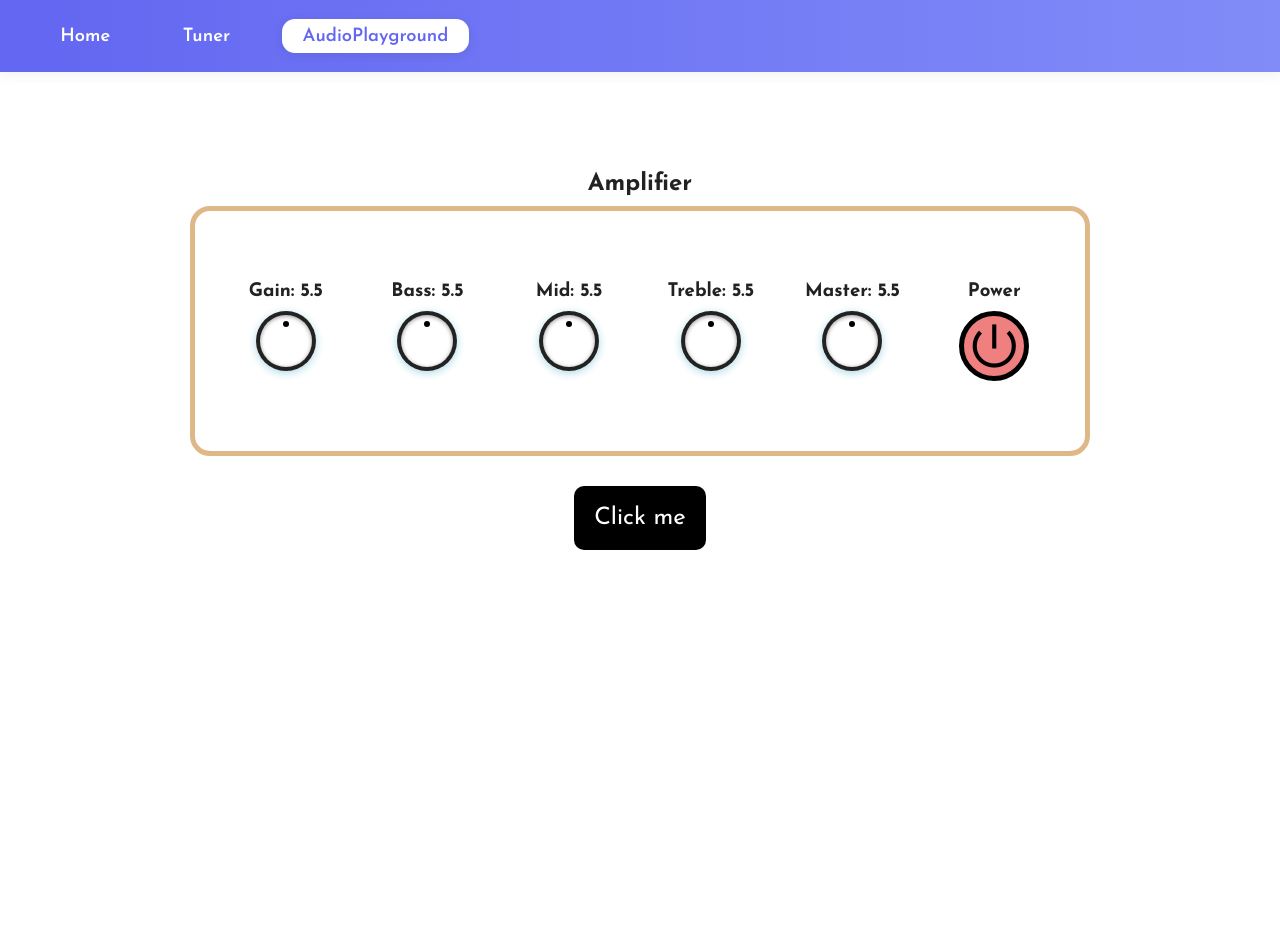
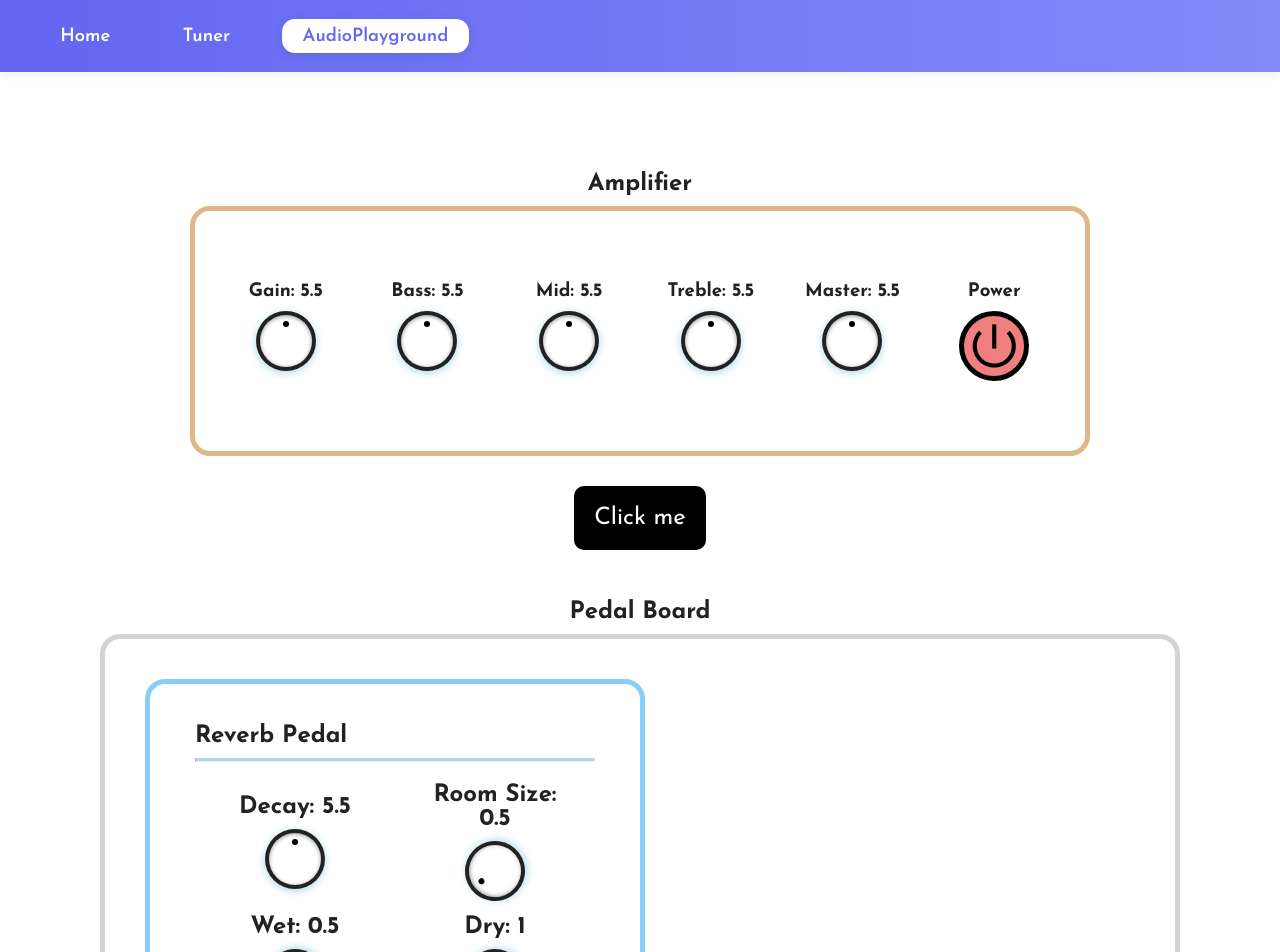
Before and after one commit to maksymilianPadalak/cloud, a Vue app: page /audio-playground in a window 1280 px wide. Shown: the top 952 px of the page. Before the commit the page ends 800 px from the top, so only its background shows below. Built offline with nearby package versions, Linux system fonts and the light colour scheme; no server answers.

Commit message:
Create reverb processor with it's logic

```diff
--- a/src/components/AudioPlayground/AudioPlayground.vue
+++ b/src/components/AudioPlayground/AudioPlayground.vue
@@ -7,12 +7,13 @@
         {{ loading ? 'Loading...' : 'Click me' }}
       </button>
     </div>
-    <!-- <PedalBoard /> -->
+    <PedalBoard />
   </div>
 </template>
 
 <script setup lang="ts">
 import Amplifier from '@/components/AmplifierUnit/AmplifierUnit.vue'
+import PedalBoard from '@/components/PedalBoard/PedalBoard.vue'
 import { useAmplifier } from '@/composables/useAmplifier'
 import { askGrok } from '@/utils/ai/askGrok/askGrok'
 import { ref } from 'vue'
@@ -57,7 +58,6 @@ const handleClick = async () => {
   border-radius: 10px;
   background-color: #000;
   font-size: 24px;
-  font-family: 'Josefin Sans', sans-serif;
   color: #fff;
   border: none;
   cursor: pointer;
--- a/src/components/Effects/ReverbPedal/ReverbPedal.vue
+++ b/src/components/Effects/ReverbPedal/ReverbPedal.vue
@@ -1,24 +1,28 @@
 <template>
-  <EffectPedal title="Reverb Pedal" :class="$style.pedal">
+  <EffectPedal
+    title="Reverb Pedal"
+    :class="$style.pedal"
+    v-model:is-power-on="reverbProcessor.params.on"
+  >
     <div :class="sharedStyles.pedalContent">
       <div :class="sharedStyles.knobContainer">
-        <h2>Decay: {{ decay }}</h2>
-        <Knob v-model:effect-parameter="decay" />
+        <h2>Decay: {{ reverbProcessor.params.decay }}</h2>
+        <Knob v-model:effect-parameter="reverbProcessor.params.decay" />
       </div>
 
       <div :class="sharedStyles.knobContainer">
-        <h2>Room Size: {{ roomSize }}</h2>
-        <Knob v-model:effect-parameter="roomSize" />
+        <h2>Room Size: {{ reverbProcessor.params.roomSize }}</h2>
+        <Knob v-model:effect-parameter="reverbProcessor.params.roomSize" />
       </div>
 
       <div :class="sharedStyles.knobContainer">
-        <h2>Wet: {{ wet }}</h2>
-        <Knob v-model:effect-parameter="wet" />
+        <h2>Wet: {{ reverbProcessor.params.wet }}</h2>
+        <Knob v-model:effect-parameter="reverbProcessor.params.wet" />
       </div>
 
       <div :class="sharedStyles.knobContainer">
-        <h2>Dry: {{ dry }}</h2>
-        <Knob v-model:effect-parameter="dry" />
+        <h2>Dry: {{ reverbProcessor.params.dry }}</h2>
+        <Knob v-model:effect-parameter="reverbProcessor.params.dry" />
       </div>
     </div>
   </EffectPedal>
@@ -27,13 +31,10 @@
 <script setup lang="ts">
 import EffectPedal from '@/components/EffectPedal/EffectPedal.vue'
 import Knob from '@/components/Knob/Knob.vue'
-import { ref } from 'vue'
+import { useAmplifier } from '@/composables/useAmplifier'
 import sharedStyles from '../shared.module.css'
 
-const roomSize = ref(5.5)
-const wet = ref(5.5)
-const dry = ref(5.5)
-const decay = ref(5.5)
+const { reverbProcessor } = useAmplifier()
 </script>
 
 <style module>
--- a/src/composables/useAmplifier/useAmplifier.ts
+++ b/src/composables/useAmplifier/useAmplifier.ts
@@ -1,9 +1,13 @@
 import { createAmplifier, type AmplifierProcessor } from '@/processors/amplifierProcessor'
+import { createReverb, type ReverbProcessor } from '@/processors/reverbProcessor'
 import { onMounted, onUnmounted } from 'vue'
+
+//TODO: rename it to useGuitarChain or anything like that
 
 // Singleton instance - shared across all components
 let sharedAudioContext: AudioContext | null = null
 let sharedAmplifierProcessor: AmplifierProcessor | null = null
+let sharedReverbProcessor: ReverbProcessor | null = null
 let isAudioInputSetup = false
 let componentCount = 0
 
@@ -12,10 +16,20 @@ export const useAmplifier = () => {
   if (!sharedAudioContext) {
     sharedAudioContext = new AudioContext()
     sharedAmplifierProcessor = createAmplifier(sharedAudioContext)
+    sharedReverbProcessor = createReverb(sharedAudioContext)
   }
 
   const getAudioInput = () => {
-    if (isAudioInputSetup || !sharedAudioContext || !sharedAmplifierProcessor) return
+    // Guard clause: Prevent duplicate audio setup and ensure required dependencies exist
+    // - isAudioInputSetup: prevents multiple microphone streams from being created
+    // - !sharedAudioContext || !sharedAmplifierProcessor: ensures shared resources are available
+    if (
+      isAudioInputSetup ||
+      !sharedAudioContext ||
+      !sharedAmplifierProcessor ||
+      !sharedReverbProcessor
+    )
+      return
 
     isAudioInputSetup = true
     navigator.mediaDevices
@@ -27,7 +41,7 @@ export const useAmplifier = () => {
         },
       })
       .then((stream) => {
-        if (!sharedAudioContext || !sharedAmplifierProcessor) return
+        if (!sharedAudioContext || !sharedAmplifierProcessor || !sharedReverbProcessor) return
 
         const source = sharedAudioContext.createMediaStreamSource(stream)
 
@@ -43,7 +57,8 @@ export const useAmplifier = () => {
         monoGain.connect(merger, 0, 1)
 
         // Connect audio chain: input -> amplifier -> output
-        merger.connect(sharedAmplifierProcessor.inputNode)
+        merger.connect(sharedReverbProcessor.inputNode)
+        sharedReverbProcessor.outputNode.connect(sharedAmplifierProcessor.inputNode)
         sharedAmplifierProcessor.outputNode.connect(sharedAudioContext.destination)
       })
       .catch((error) => {
@@ -76,5 +91,6 @@ export const useAmplifier = () => {
 
   return {
     amplifierProcessor: sharedAmplifierProcessor!,
+    reverbProcessor: sharedReverbProcessor!,
   }
 }
--- a/src/composables/useAmplifier/utils/createImpulseResponse/index.ts
+++ /dev/null
@@ -1 +0,0 @@
-export { createImpulseResponse } from './createImpulsReponse'
--- /dev/null
+++ b/src/processors/reverbProcessor/index.ts
@@ -0,0 +1,2 @@
+export { createReverb } from './reverbProcessor'
+export type { ReverbProcessor } from './types'
--- /dev/null
+++ b/src/processors/reverbProcessor/reverbProcessor.ts
@@ -0,0 +1,51 @@
+import { reactive, watchEffect } from 'vue'
+import type { ReverbProcessor } from './types'
+import { createImpulseResponse } from './utils'
+
+export const createReverb = (audioContext: AudioContext): ReverbProcessor => {
+  const inputNode = audioContext.createGain()
+  const dryNode = audioContext.createGain()
+  const wetNode = audioContext.createGain()
+  const reverbNode = audioContext.createConvolver()
+  const outputNode = audioContext.createGain()
+
+  inputNode.connect(dryNode)
+  dryNode.connect(outputNode)
+
+  inputNode.connect(reverbNode)
+  reverbNode.connect(wetNode)
+  wetNode.connect(outputNode)
+
+  const params = reactive({
+    decay: 5.5,
+    roomSize: 0.5,
+    wet: 0.5,
+    dry: 1,
+    on: false,
+  })
+
+  const stopWatcher = watchEffect(() => {
+    if (params.on) {
+      reverbNode.buffer = createImpulseResponse(audioContext, params.decay)
+      dryNode.gain.value = 0
+      wetNode.gain.value = 1
+    } else {
+      dryNode.gain.value = 1
+      wetNode.gain.value = 0
+    }
+  })
+
+  return {
+    inputNode: inputNode,
+    outputNode: outputNode,
+    params,
+    destroy: () => {
+      reverbNode.disconnect()
+      dryNode.disconnect()
+      wetNode.disconnect()
+      inputNode.disconnect()
+      outputNode.disconnect()
+      stopWatcher()
+    },
+  }
+}
--- /dev/null
+++ b/src/processors/reverbProcessor/types.ts
@@ -0,0 +1,11 @@
+import type { Processor } from '../types'
+
+export type ReverbParams = {
+  decay: number
+  roomSize: number
+  wet: number
+  dry: number
+  on: boolean
+}
+
+export type ReverbProcessor = Processor<ReverbParams>
--- /dev/null
+++ b/src/processors/types.ts
@@ -0,0 +1,6 @@
+export type Processor<T> = {
+  inputNode: AudioNode
+  outputNode: AudioNode
+  params: T
+  destroy: () => void
+}
```
Also changed, not shown: src/processors/amplifierProcessor/types.ts (+3 -6 lines), src/processors/reverbProcessor/utils.ts (renamed from src/composables/useAmplifier/utils/createImpulseResponse/createImpulsReponse.ts).
